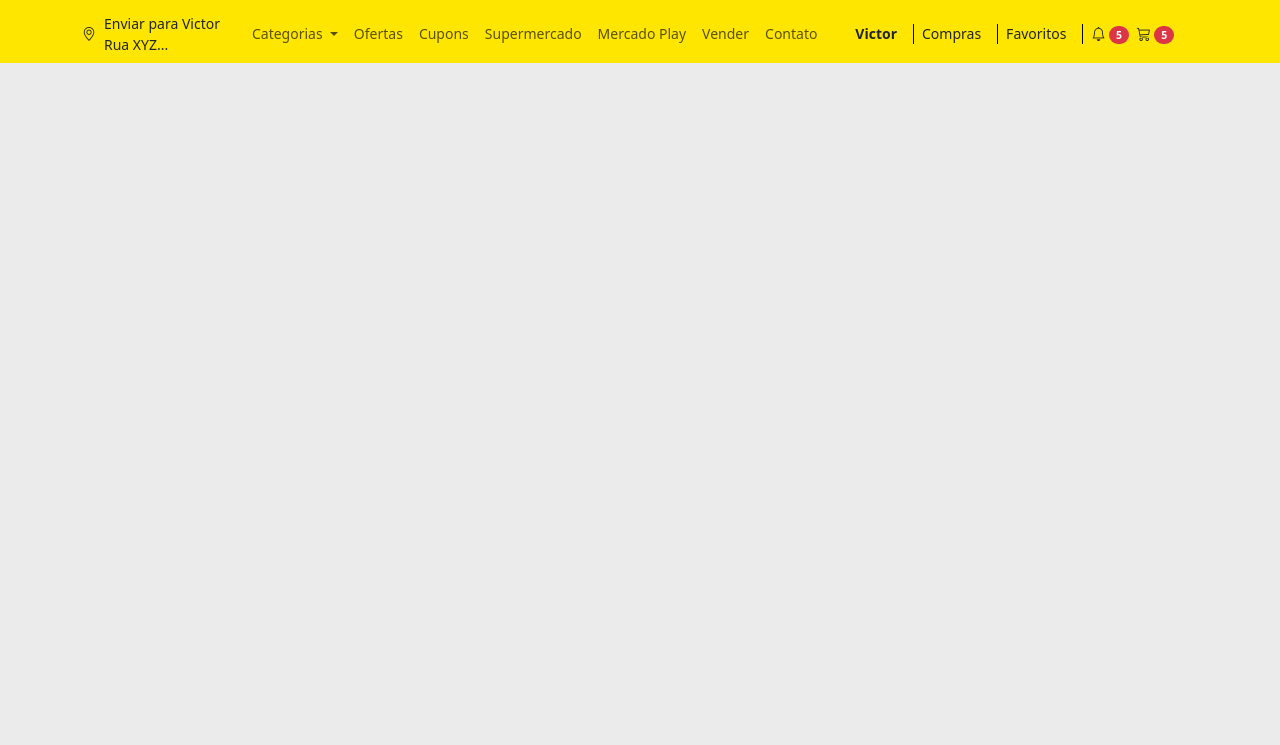
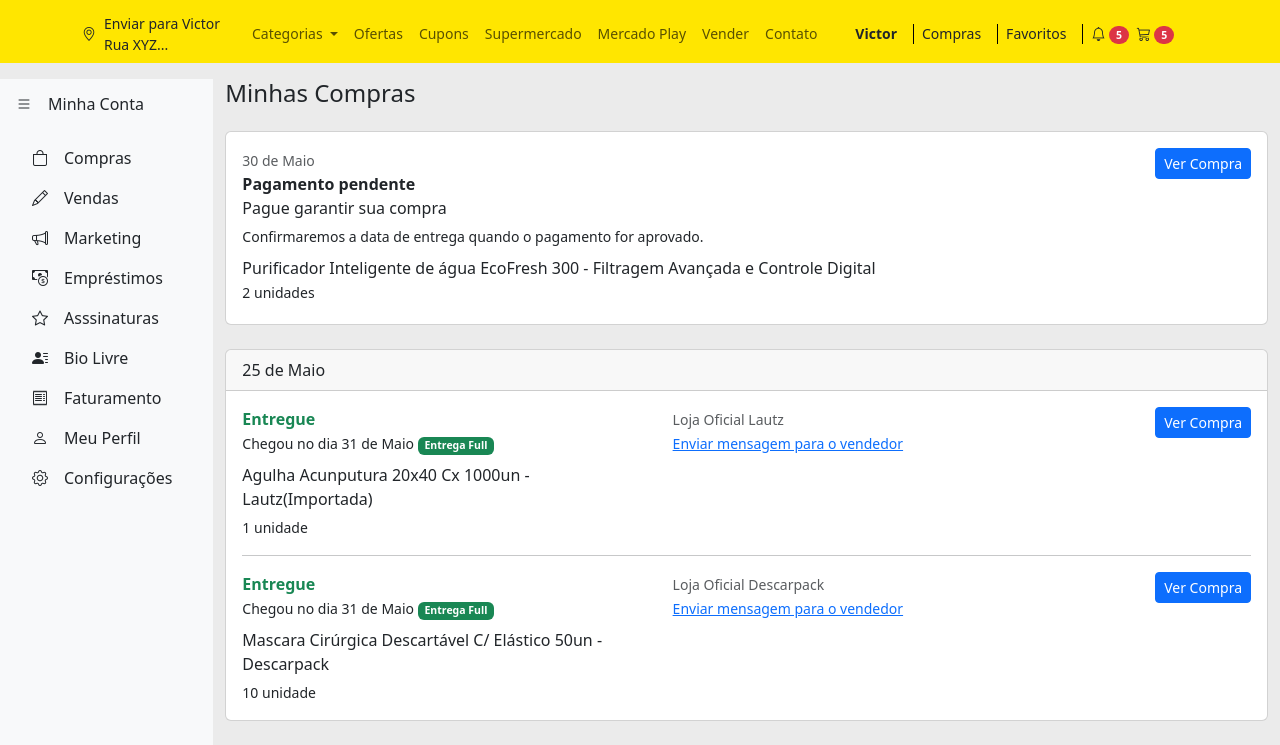
Before and after one commit to victorhvicente/mini-mercado-livre, a plain HTML site: page compras.html in a window 1280 px wide. Shown: the part 65-810 px from the top of the page. Drawn offline with nearby package versions, Linux system fonts and the light colour scheme.

Commit message:
finalizado

```diff
--- a/compras.html
+++ b/compras.html
@@ -115,6 +115,110 @@
         </div>
       </nav>
 
+      <div class="container-fluid mt-3">
+        <div class="row">
+          <div class="col-md-2 d-none d-md-block p-3 bg-light">
+            <h6 class="mb-4">
+               <i class="bi bi-list list me-3"></i>Minha Conta
+            </h6>
+            <ul class="nav flex-column">
+              <li class="nav-item"><a href="#" class="nav-link text-decoration-none text-dark">
+                <i class="me-3 bi bi-bag"></i>Compras
+              </a></li>
+              <li class="nav-item"><a href="#" class="nav-link text-decoration-none text-dark">
+                <i class="me-3 bi bi-pencil"></i>Vendas
+              </a></li>
+              <li class="nav-item"><a href="#" class="nav-link text-decoration-none text-dark">
+                <i class="me-3 bi bi-megaphone"></i>Marketing
+              </a></li>
+              <li class="nav-item"><a href="#" class="nav-link text-decoration-none text-dark">
+                <i class="me-3 bi bi-cash-coin"></i>Empréstimos
+              </a></li>
+              <li class="nav-item"><a href="#" class="nav-link text-decoration-none text-dark">
+                <i class="me-3 bi bi-star"></i>Asssinaturas
+              </a></li>
+              <li class="nav-item"><a href="#" class="nav-link text-decoration-none text-dark">
+                <i class="me-3 bi bi-person-lines-fill"></i>Bio Livre
+              </a></li>
+              <li class="nav-item"><a href="#" class="nav-link text-decoration-none text-dark">
+                <i class="me-3 bi bi-receipt"></i>Faturamento
+              </a></li>
+              <li class="nav-item"><a href="#" class="nav-link text-decoration-none text-dark">
+                <i class="me-3 bi bi-person"></i>Meu Perfil
+              </a></li><li class="nav-item"><a href="#" class="nav-link text-decoration-none text-dark">
+                <i class="me-3 bi bi-gear"></i>Configurações
+              </a></li>
+            </ul>
+          </div>
+
+          <div class="col-md-10 ms-sm-auto">
+            <h4 class="mb-4">Minhas Compras</h4>
+            <div class="card mb-4">
+              <div class="card-body">
+                <div class="row">
+                  <div class="col-md-10">
+                    <small class="text-muted">30 de Maio</small><br>
+                    <span class="text-orange fw-bold">Pagamento pendente</span>
+                    <p class="mb-1">Pague garantir sua compra</p>
+                    <small>Confirmaremos a data de entrega quando o pagamento for aprovado.</small>
+                    <p class="mt-2 mb-1">
+                      Purificador Inteligente de água EcoFresh 300 - Filtragem Avançada e Controle Digital
+                      <br>
+                      <small>2 unidades</small>
+                    </p>
+                  </div>
+                  <div class="col-md-2 text-end">
+                    <button class="btn btn-primary btn-sm mb-1">Ver Compra</button>
+                  </div>
+                </div>
+              </div>
+            </div>
+            <div class="card mb-4">
+              <div class="card-header">25 de Maio</div>
+              <div class="card-body">
+                <div class="row">
+                  <div class="col-md-5">
+                    <span class="text-success fw-bold">Entregue</span>
+                    <br>
+                    <small>Chegou no dia 31 de Maio <span class="badge text-bg-success">Entrega Full</span></small>
+                    <p class="mb-1 mt-2">Agulha Acunputura 20x40 Cx 1000un - Lautz(Importada)</p>
+                    <small>1 unidade</small>
+                  </div>
+
+                  <div class="col-md-5">
+                      <small class="text-muted">Loja Oficial Lautz</small>
+                      <br>
+                      <a href="#" class="small">Enviar mensagem para o vendedor</a>
+                  </div>
+                  <div class="col-md-2 text-end">
+                    <button class="btn btn-primary btn-sm mb-1">Ver Compra</button>
+                  </div>
+                </div>
+                <hr>
+                <div class="row">
+                  <div class="col-md-5">
+                    <span class="text-success fw-bold">Entregue</span>
+                    <br>
+                    <small>Chegou no dia 31 de Maio <span class="badge text-bg-success">Entrega Full</span></small>
+                    <p class="mb-1 mt-2">Mascara Cirúrgica Descartável C/ Elástico 50un - Descarpack</p>
+                    <small>10 unidade</small>
+                  </div>
+                  <div class="col-md-5">
+                    <small class="text-muted">Loja Oficial Descarpack</small>
+                      <br>
+                      <a href="#" class="small">Enviar mensagem para o vendedor</a>
+                  </div>
+                  <div class="col-md-2 text-end">
+                    <button class="btn btn-primary btn-sm mb-1">Ver Compra</button>
+                  </div>
+                </div>
+              </div>
+            </div>
+
+          </div>
+        </div>
+      </div>
+
 
 <script src="https://cdn.jsdelivr.net/npm/bootstrap@5.3.3/dist/js/bootstrap.bundle.min.js"></script>
 </body>
```
Also changed, not shown: carrinho.html (+11 -0 lines).
